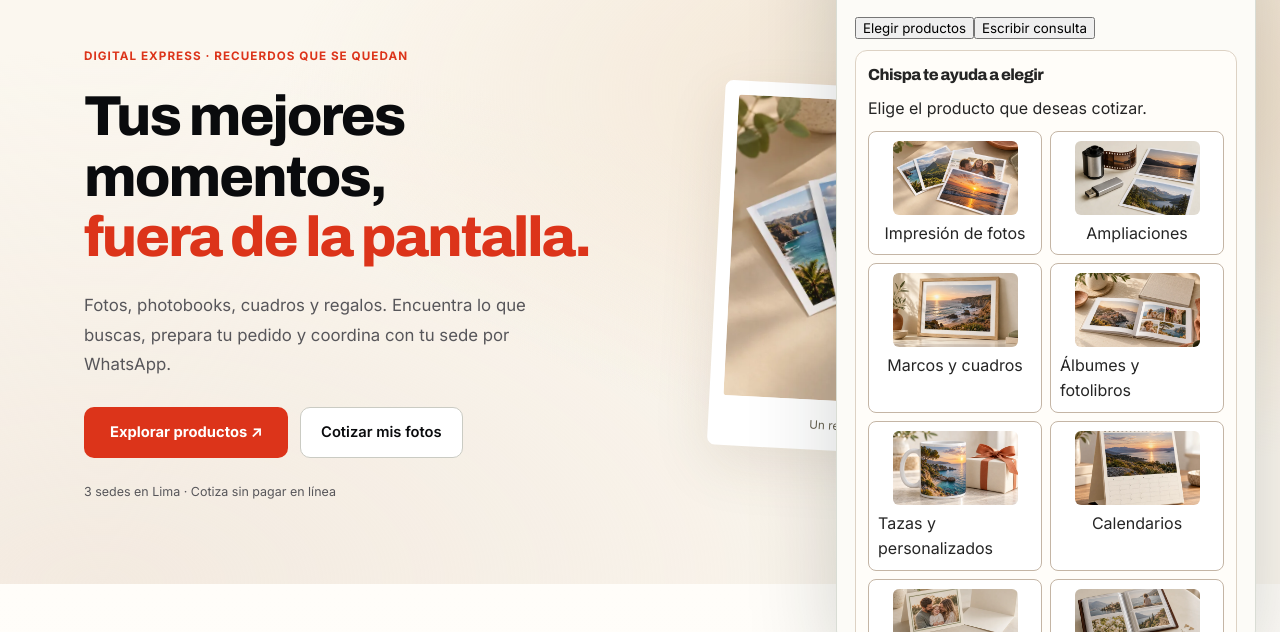
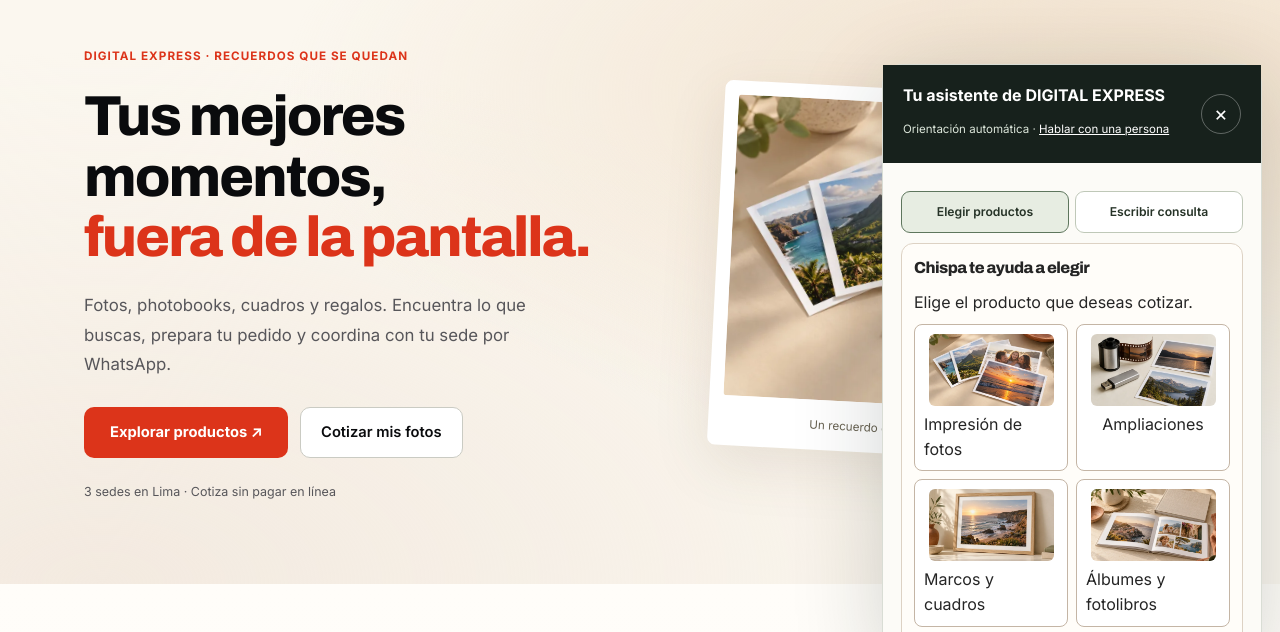
Before and after one commit to jmrevelados-cpu/digitalexpress-web, a plain HTML site: page index.html in a window 1280 px wide. Both pictures are taken after a click on the button "¿Te ayudamos?". Shown: the part 126-758 px from the top of the page. Drawn offline with Linux system fonts and the light colour scheme.

Commit message:
Reducir tamaño de Chispa y mejorar navegación en móvil y escritorio

```diff
--- a/assistant/ui.css
+++ b/assistant/ui.css
@@ -56,3 +56,21 @@
 .guided-flow summary{cursor:pointer;font-weight:600}
 .guided-flow :focus-visible{outline:3px solid #6d5b47;outline-offset:2px}
 @media(max-width:360px){.guided-catalog{grid-template-columns:1fr}}
+
+/* Chispa: ventana compacta y no modal para navegar el catálogo sin bloqueo. */
+.assistant-panel{width:380px;max-height:min(74dvh,650px);inset:auto 18px 18px auto;z-index:60}
+.assistant-panel::backdrop{background:transparent}
+.assistant-shell{max-height:min(74dvh,650px)}
+.assistant-scroll{min-height:0;overflow-y:auto;padding-bottom:10px}
+.assistant-panel [hidden],.assistant-panel .guided-flow[hidden]{display:none!important}
+.assistant-modes{display:grid;grid-template-columns:1fr 1fr;gap:6px;margin:10px 0 4px}
+.assistant-modes button{min-height:42px;padding:8px 6px;border:1px solid #bfc8b8;border-radius:9px;background:#fff;color:#263327;font:600 .76rem 'Inter',sans-serif;cursor:pointer}
+.assistant-modes button[aria-pressed="true"]{background:#e7ede2;border-color:#5e765d}
+.assistant-modes button:focus-visible{outline:3px solid #5e765d;outline-offset:2px}
+.guided-product{font-size:.77rem;line-height:1.35;text-align:center;min-height:112px}
+.guided-product img{width:100%;height:72px;object-fit:cover}
+@media(max-width:700px){
+ .assistant-panel{inset:auto 8px calc(8px + env(safe-area-inset-bottom)) 8px;width:auto;max-height:76dvh}
+ .assistant-shell{max-height:76dvh}
+}
+@media(max-height:500px){.assistant-panel,.assistant-shell{max-height:90dvh}}
```
